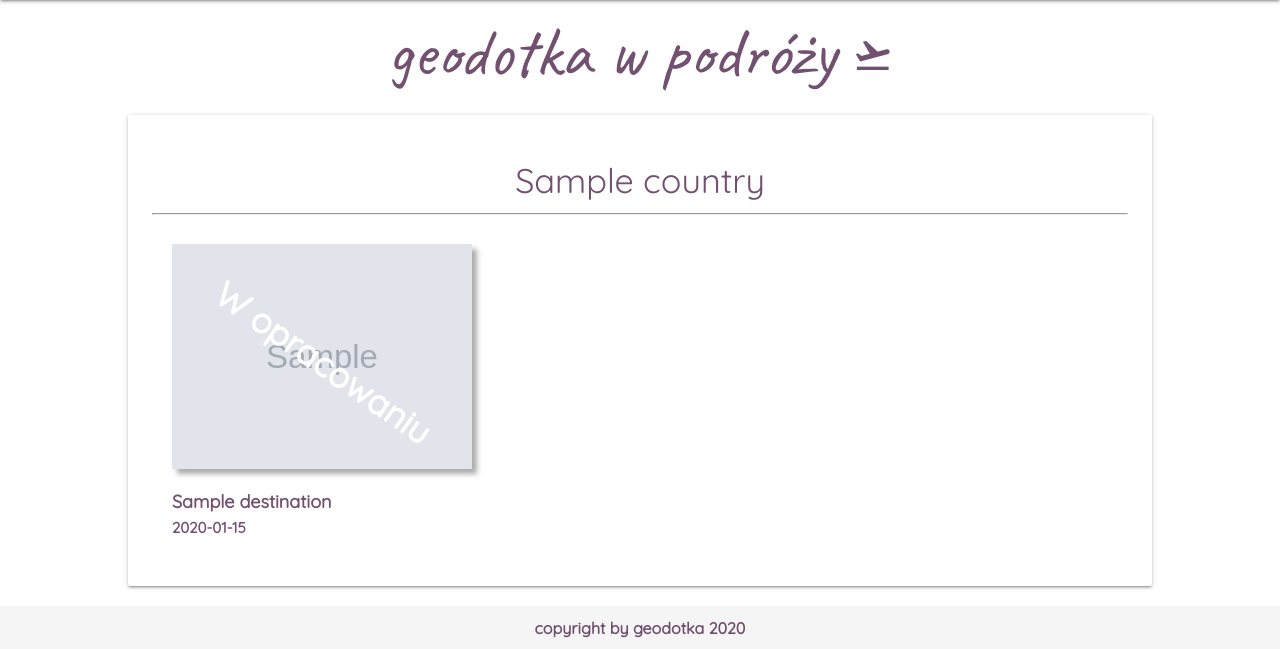
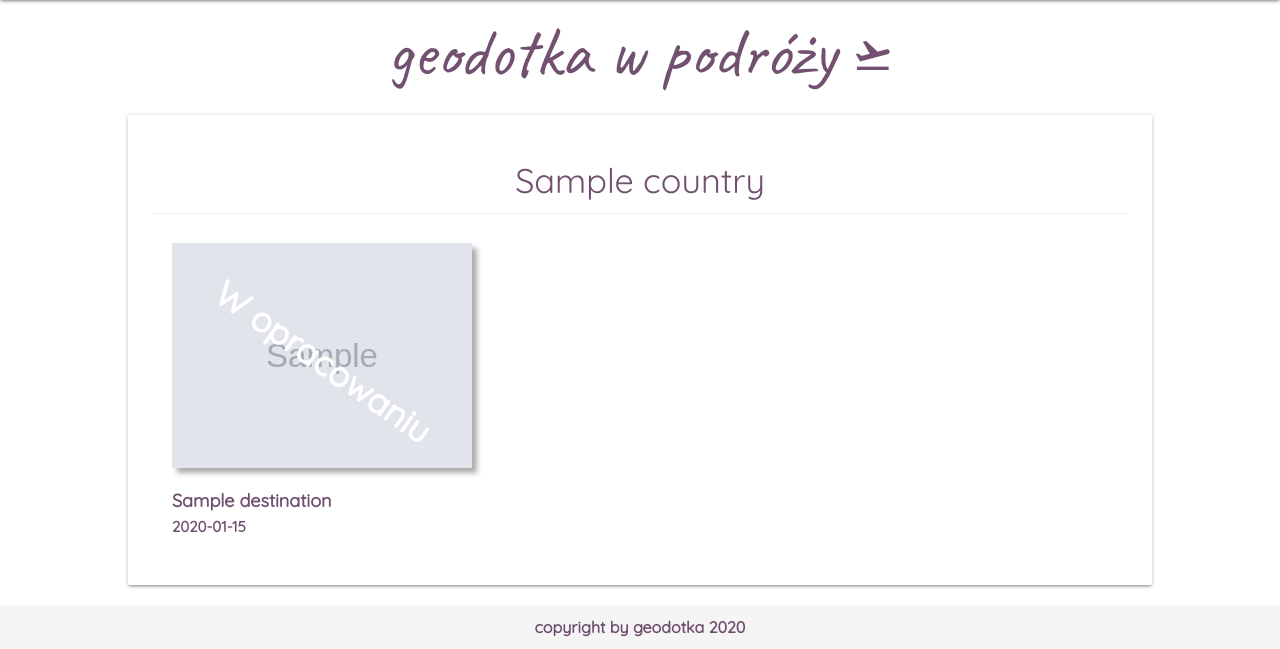
Before and after one commit to geodotka/mindtrip, a Django app: template mindtrip/trips/templates/trips/trips.html in a window 1280 px wide. Shown: the part 64-713 px from the top of the page. Run offline with Django 3.2, Linux system fonts and the light colour scheme; the template is opened without the code that fills it: most values are stand-ins (such as "Sample title", 1, 10 or a date in 2020); grey boxes marked "Sample" are stand-in pictures.

Commit message:
Make hr gray

```diff
--- a/mindtrip/static/css/trips.css
+++ b/mindtrip/static/css/trips.css
@@ -10,6 +10,11 @@ p {
 
 ul {
 	list-style-type: none;
+}
+
+hr {
+	border: 0;
+	border-top: 1px solid #eee;
 }
 
 body {
```
